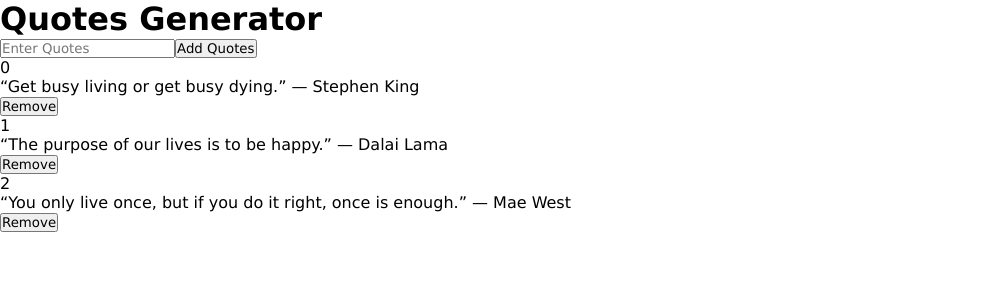
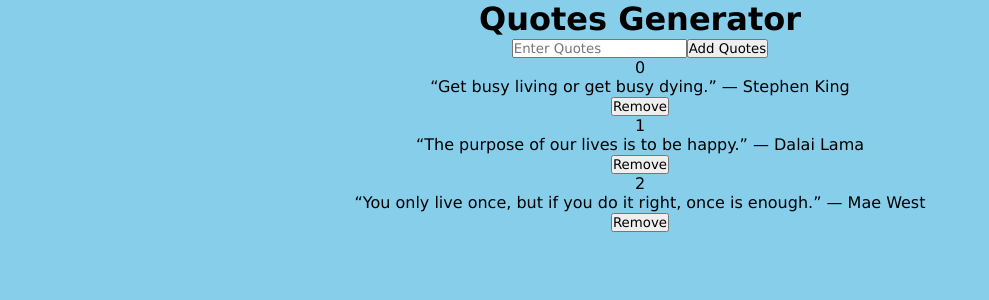
Before and after one commit to Ali-Mohamud/quote-generator, an Angular app: page / in a window 1280 px wide. Shown: the top 300 px of the page, without its empty margins (0-989 px from the left). Built offline with nearby package versions, Linux system fonts and the light colour scheme.

Commit message:
give body background

```diff
--- a/src/styles.css
+++ b/src/styles.css
@@ -6,12 +6,12 @@
     font-family: Verdana, sans-serif;
 }
 
-/* body{
+body{
     background: skyblue;
     text-align: center;
 }
 
-h1{
+/* h1{
     margin-bottom: 5%;
 }
 
```
